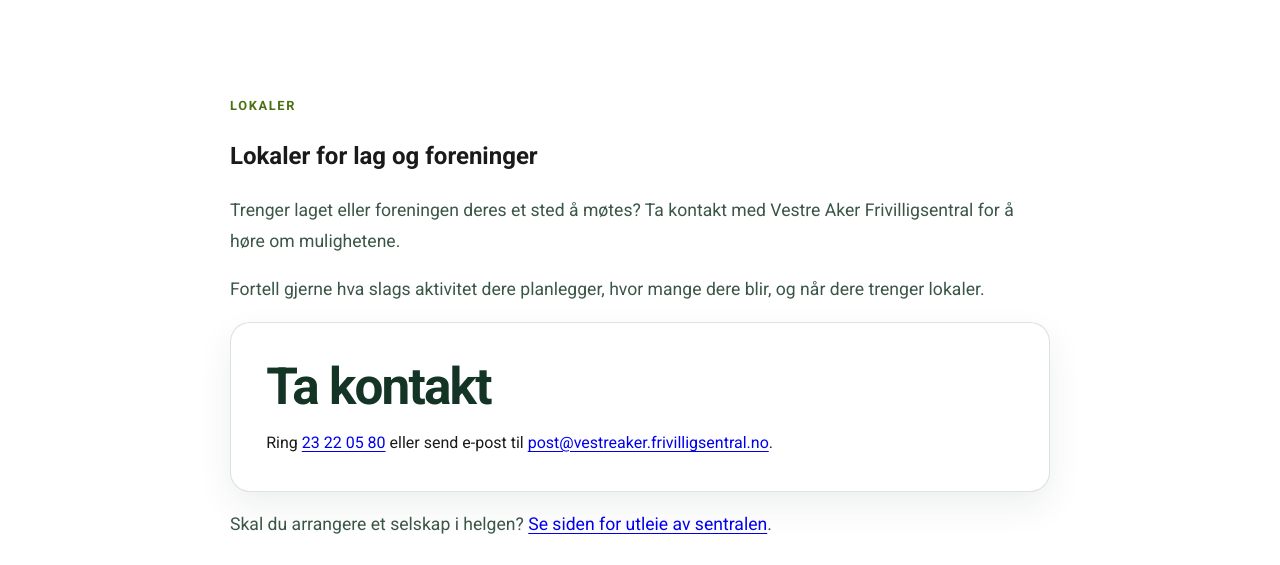
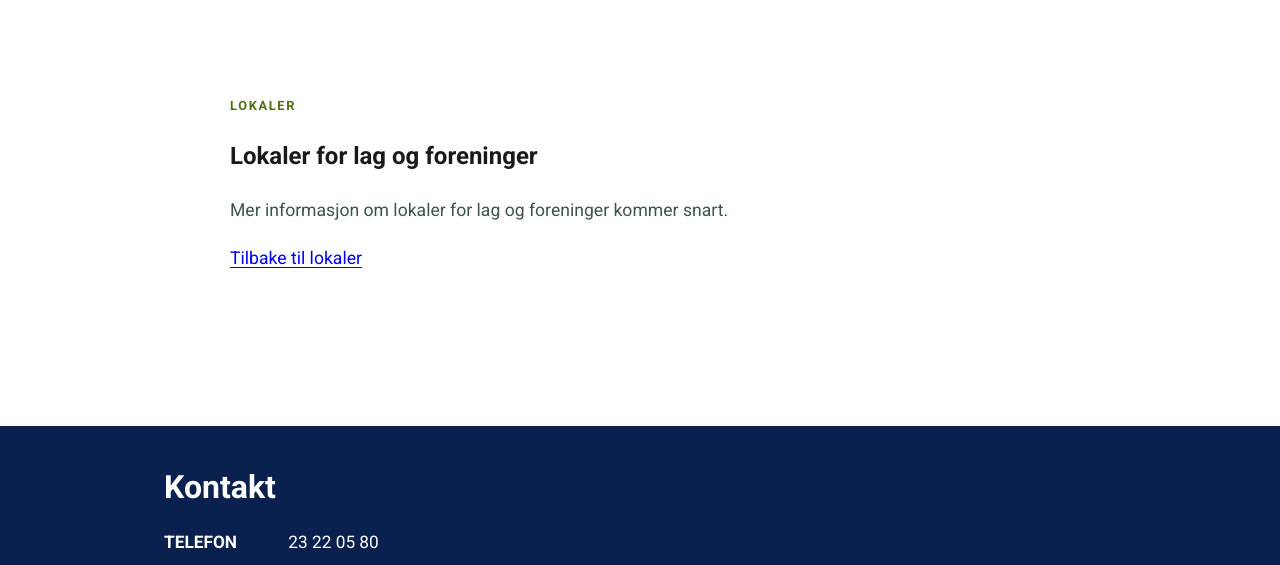
Before and after one commit to aogaa/nettside_frivilligsentralen, a plain HTML site: page lokaler/lag-og-foreninger/index.html in a window 1280 px wide. Shown: the part 94-659 px from the top of the page. Drawn offline with Linux system fonts and the light colour scheme.

Commit message:
Bruk plassholder for lokaler til lag og foreninger

```diff
--- a/lokaler/lag-og-foreninger/index.html
+++ b/lokaler/lag-og-foreninger/index.html
@@ -4,7 +4,7 @@
   <meta charset="UTF-8">
   <meta name="viewport" content="width=device-width, initial-scale=1.0">
   <title>Lokaler for lag og foreninger | Vestre Aker Frivilligsentral</title>
-  <meta name="description" content="Kontakt Vestre Aker Frivilligsentral om lokaler til møter og aktiviteter for lag og foreninger.">
+  <meta name="description" content="Informasjon om lokaler for lag og foreninger kommer snart.">
   <link rel="canonical" href="https://frivilligsentralen.org/lokaler/lag-og-foreninger/">
   <link rel="icon" href="/favicon.ico" sizes="any">
   <link rel="stylesheet" href="/css/style.css">
@@ -19,10 +19,8 @@
   <main id="hovedinnhold" class="bf-main">
     <section class="bf-section" aria-labelledby="forening-title"><div class="bf-reading">
       <p class="bf-kicker">Lokaler</p><h1 id="forening-title">Lokaler for lag og foreninger</h1>
-      <p>Trenger laget eller foreningen deres et sted å møtes? Ta kontakt med Vestre Aker Frivilligsentral for å høre om mulighetene.</p>
-      <p>Fortell gjerne hva slags aktivitet dere planlegger, hvor mange dere blir, og når dere trenger lokaler.</p>
-      <div class="bf-panel"><h2>Ta kontakt</h2><p>Ring <a href="tel:+4723220580">23 22 05 80</a> eller send e-post til <a href="mailto:post@vestreaker.frivilligsentral.no?subject=Lokaler%20for%20lag%20og%20foreninger">post@vestreaker.frivilligsentral.no</a>.</p></div>
-      <p>Skal du arrangere et selskap i helgen? <a href="/utleie/">Se siden for utleie av sentralen</a>.</p>
+      <p>Mer informasjon om lokaler for lag og foreninger kommer snart.</p>
+      <p><a href="/lokaler/">Tilbake til lokaler</a></p>
     </div></section>
   </main>
   <script src="/js/analytics.js" defer></script>
```
Also changed, not shown: lokaler/index.html (+1 -1 lines).
